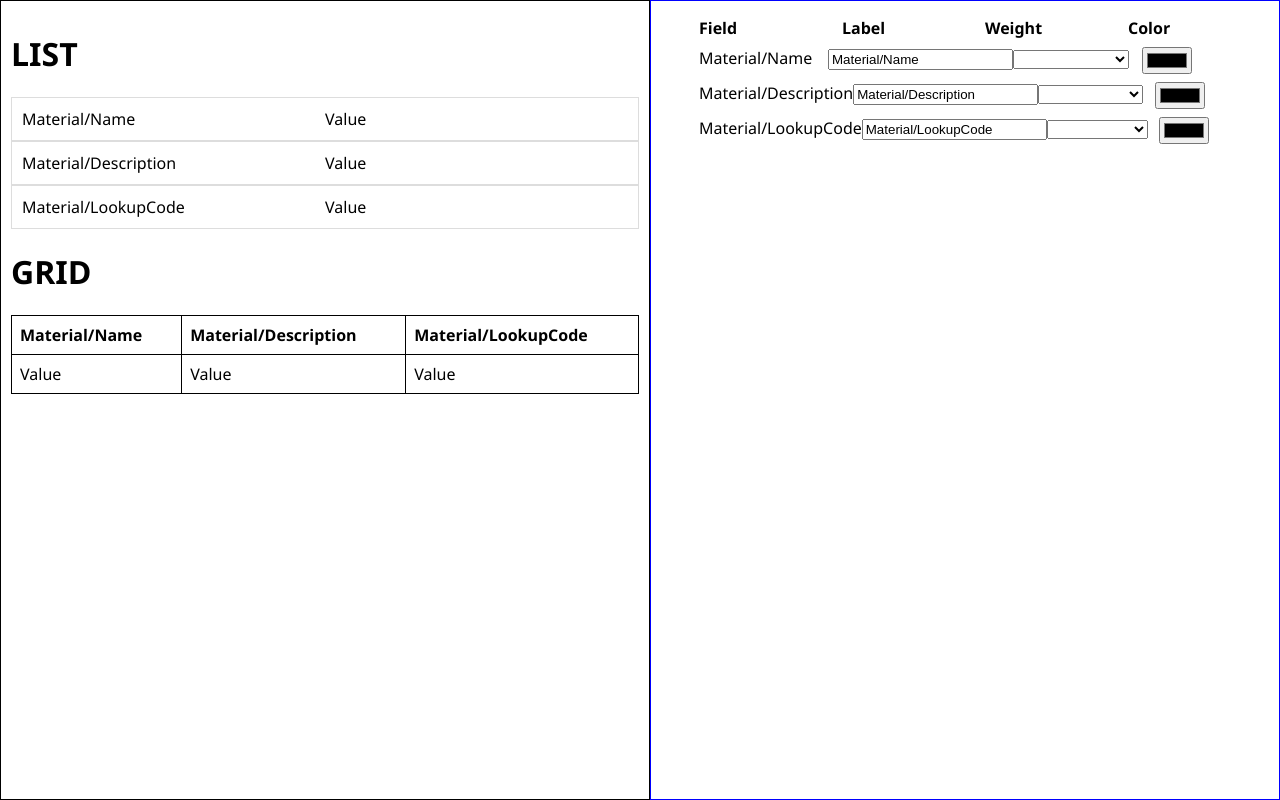
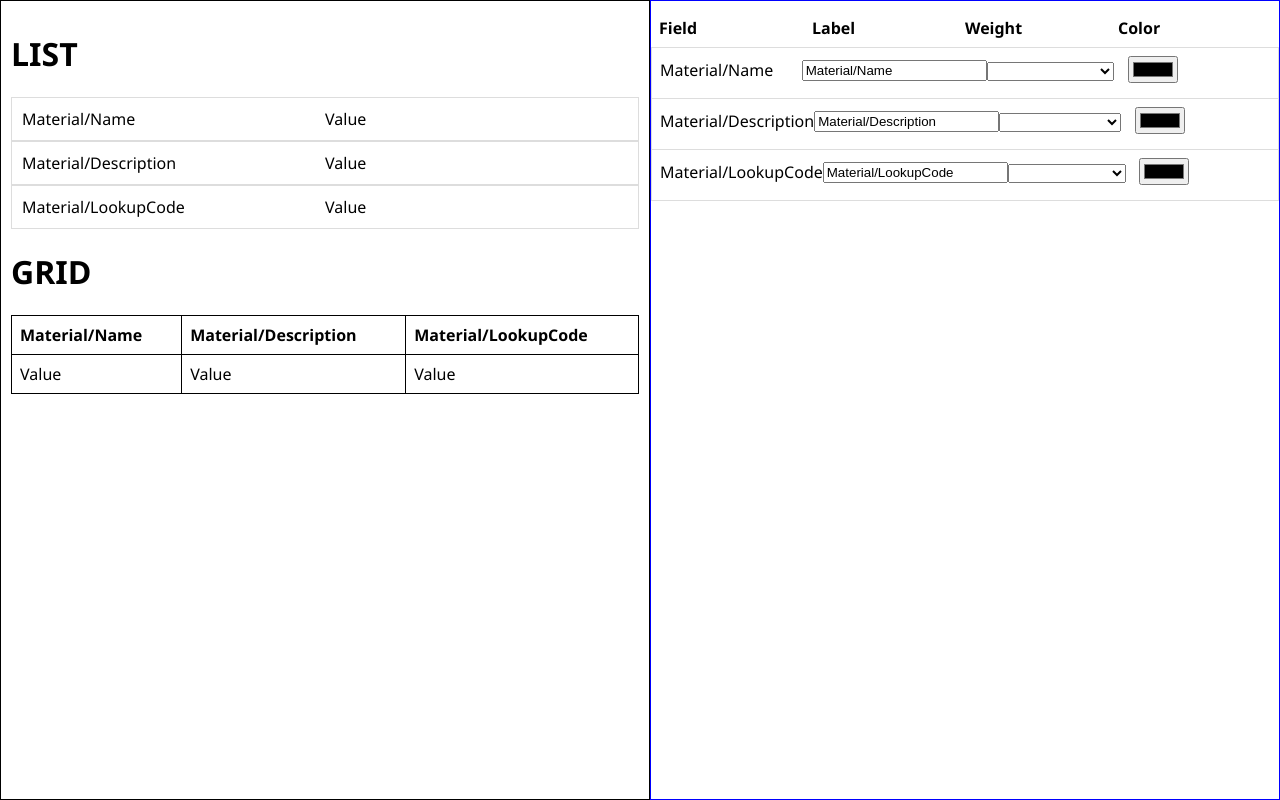
Before and after one commit to pdaddy26/angular-ui-custom, an Angular app: page / in a window 1280 px wide. Built offline with nearby package versions, Linux system fonts and the light colour scheme.

Commit message:
improve drag n drop to replace as you move the item

```diff
--- a/src/app/field-styler/field-styler.component.html
+++ b/src/app/field-styler/field-styler.component.html
@@ -1,17 +1,17 @@
 <ul>
   <li>
-    <div class="field-container">
-      <div class="field-id"><b>Field</b></div>
-      <div class="field-title"><b>Label</b></div>
-      <div class="field-weight"><b>Weight</b></div>
-      <div class="field-weight"><b>Color</b></div>
+    <div class="header-container">
+      <div>Field</div>
+      <div>Label</div>
+      <div>Weight</div>
+      <div>Color</div>
     </div>
   </li>
-  <li draggable="true" (dragover)="onDragOver($event)"
-                        (dragenter)="onDragEnter($event)"
-                        (dragleave)="onDragLeave($event)"
-                        (dragstart)="onDragStart($event, f)"
-                        (drop)="onDrop($event, f)"
+  <li class="item" #listItem draggable="true"
+                        (dragenter)="onDragEnter($event, listItem)"
+                        (dragover)="onDragOver($event, listItem)"
+                        (dragstart)="onDragStart($event, listItem)"
+                        (drop)="onDrop($event, listItem)"
                         *ngFor="let f of fields"
       [id]="f">
     <div class="field-container">
--- a/src/app/field-styler/field-styler.component.scss
+++ b/src/app/field-styler/field-styler.component.scss
@@ -2,6 +2,20 @@
     display: flex;
     flex-direction: row;
     margin: 8px;
+    align-items: center;
+
+    &>div {
+        flex-grow: 1;
+        flex-basis: 0;
+    }
+}
+
+.header-container {
+    display: flex;
+    flex-direction: row;
+    margin: 8px;
+    align-items: center;
+    font-weight: bold;
 
     &>div {
         flex-grow: 1;
@@ -11,6 +25,21 @@
 
 li {
     list-style: none;
+
+    &.item {
+        padding: 0px;
+        height: 50px;
+        border-top: 1px solid #ddd;
+        border-left: 1px solid #ddd;
+        border-right: 1px solid #ddd;
+        &:last-child {
+            border-bottom: 1px solid #ddd;
+        }
+    }
+}
+
+ul {
+    padding: 0;
 }
 
 select {
@@ -19,4 +48,5 @@ select {
 
 .over {
     background-color: pink;
+    box-shadow: inset 0 1px 4px gray, inset 0px -1px 4px gray;
 }
--- a/src/app/field-styler/field-styler.component.ts
+++ b/src/app/field-styler/field-styler.component.ts
@@ -12,7 +12,7 @@ export class FieldStylerComponent implements OnInit {
   fieldStyles: {[key: string]: FieldConfig};
 
   @Input()
-  fields: string[]
+  fields: string[];
 
   fontWeights = ['normal', 'bold'];
 
@@ -32,39 +32,37 @@ export class FieldStylerComponent implements OnInit {
     console.log(this.fieldStyles)
   }
 
-  onDragStart(event, id) {
+
+  dragElement;
+  onDragStart(event, listItem) {
+    console.log("start", listItem);
+    this.dragElement = listItem;
     event.dataTransfer.effectAllowed = 'move';
-    event.dataTransfer.setData('text/plain', id);
-    console.log("start", event.srcElement);
   }
 
-  onDragOver(event) {
+  onDragOver(event, listItem) {
     event.preventDefault();
     event.dataTransfer.dropEffect = 'move';
     return false;
   }
 
-  onDragEnter(event) {
-    console.log("enter", event.srcElement);
+  onDragEnter(event, listItem) {
+    // console.log("enter", listItem);
+    if(this.dragElement === listItem) {
+      this.renderer.addClass(this.dragElement, 'over');
+      return;
+    }
+    let dragElId = this.dragElement.getAttribute('id')
+    let enterItemId = event.target.id;
+    let dragElIndex = this.fields.findIndex(f => f === dragElId);
+    let enterElIndex = this.fields.findIndex(f => f === enterItemId);
+    this.fields.splice(dragElIndex, 1);
+    this.fields.splice(enterElIndex, 0, dragElId);
   }
 
-  onDragLeave(event) {
-    console.log("leave", event.srcElement);
-  }
-
-  onDrop(event, id) {
-    console.log("drop", event.srcElement);
-    event.stopPropagation();
-
-    let start_element_id = event.dataTransfer.getData("text/plain");
-    console.log('swap', start_element_id, id);
-    this.swap(start_element_id, id);
-  }
-
-  private swap(field1, field2) {
-    let f1Index = this.fields.findIndex(f => f === field1);
-    let f2Index = this.fields.findIndex(f => f === field2);
-    this.fields[f1Index] = field2;
-    this.fields[f2Index] = field1;
+  onDrop(event, listItem) {
+    console.log("drop", event, listItem);
+    event.preventDefault();
+    this.renderer.removeClass(this.dragElement, 'over');
   }
 }
```
